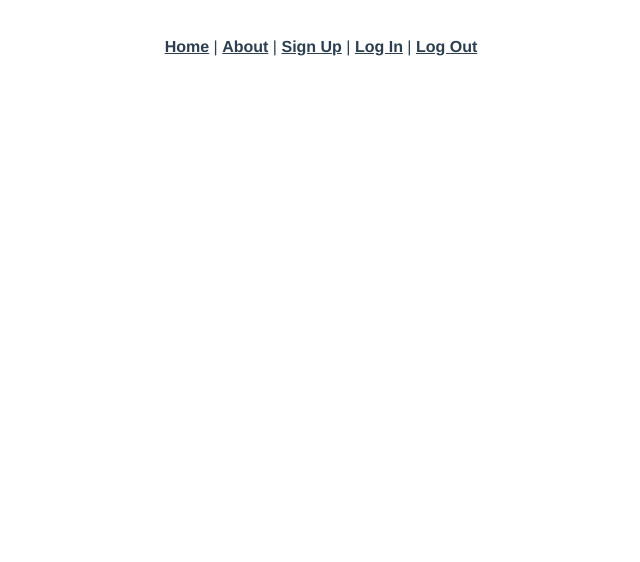
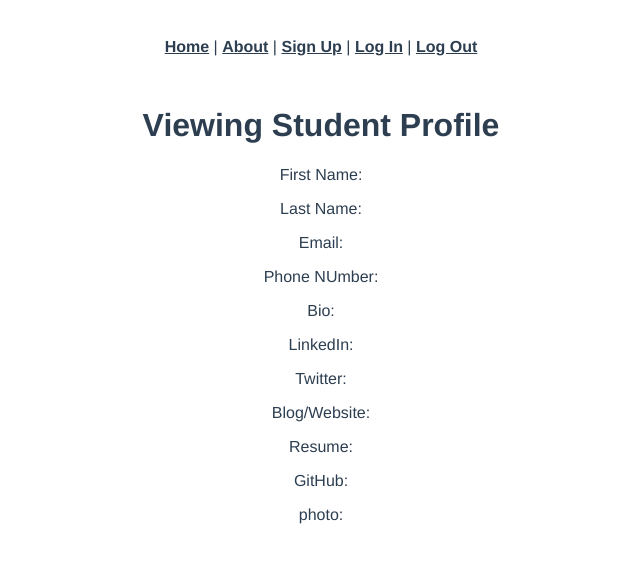
Before and after one commit to avia62490/team-project-student-portal, a Vue app: page /students/1 in a window 1280 px wide. Shown: the top 562 px of the page, without its empty margins (319-959 px from the left). Built offline with nearby package versions, Linux system fonts and the light colour scheme; no server answers.

Commit message:
makes StudentsShow page, not dynamic

```diff
--- a/src/router/index.js
+++ b/src/router/index.js
@@ -4,6 +4,7 @@ import SignupView from "../views/SignupView.vue";
 import LoginView from "../views/LoginView.vue";
 import LogoutView from "../views/LogoutView.vue";
 import ProfileView from "../views/ProfileView.vue";
+import StudentsShow from "../views/StudentsShow.vue";
 const routes = [
   {
     path: '/',
@@ -25,7 +26,9 @@ const routes = [
   },
   { path: "/signup", name: "signup", component: SignupView },
   { path: "/login", name: "login", component: LoginView },
-  { path: "/logout", name: "logout", component: LogoutView }
+  { path: "/logout", name: "logout", component: LogoutView },
+  { path: "/students/:id", name: "logout", component: StudentsShow }
+
 ]
 
 const router = createRouter({
--- a/src/views/ProfileView.vue
+++ b/src/views/ProfileView.vue
@@ -16,7 +16,8 @@ export default {
       axios.post("http://localhost:3000/students.json", this.newStudent).then(response => {
         console.log(response.data)
         this.newStudent = response.data
-
+        console.log(this.newStudent.id)
+        this.$router.push(`/students/${this.newStudent.id}`);
 
       })
     }
@@ -28,7 +29,7 @@ export default {
   <div class="home">
     <h1>{{ message }}</h1>
 
-    <form v-on:sumbit.prevent="studentCreate()">
+
       <p> First Name: <input type="text" v-model="newStudent.first_name" /></p>
       <p> Last Name: <input type="text" v-model="newStudent.last_name" /> </p>
       <p> Email: <input type="text" v-model="newStudent.email" /> </p>
@@ -43,7 +44,7 @@ export default {
       <!-- <input type="submit" value="Create" /> -->
       <br />
       <button v-on:click="studentCreate()">Create Student</button>
-    </form>
+
 
 
 
--- /dev/null
+++ b/src/views/StudentsShow.vue
@@ -0,0 +1,38 @@
+<script>
+  import axios from 'axios'
+  export default {
+    data: function () {
+      return {
+        message: "Viewing Student Profile",
+        studentInfo: {}
+      };
+    },
+    created: function () {
+      axios.get('students/4.json').then(response => {
+        console.log(response.data)
+        this.studentInfo = response.data
+      })
+    },
+    methods: {},
+  };
+</script>
+
+<template>
+  <div class="home">
+    <h1>{{ message }}</h1>
+    <p>First Name: {{studentInfo.first_name}}</p>
+    <p>Last Name: {{studentInfo.last_name}}</p>
+    <p>Email: {{studentInfo.email}}</p>
+    <p>Phone NUmber: {{studentInfo.phone_number}}</p>
+    <p>Bio: {{studentInfo.short_bio}}</p>
+    <p>LinkedIn: {{studentInfo.linked_in}}</p>
+    <p>Twitter: {{studentInfo.twitter}}</p>
+    <p>Blog/Website: {{studentInfo.blog_or_website}}</p>
+    <p>Resume: {{studentInfo.online_resume}}</p>
+    <p>GitHub: {{studentInfo.github}}</p>
+    <p>photo: {{studentInfo.photo}}</p>
+
+  </div>
+</template>
+
+<style></style>
```
